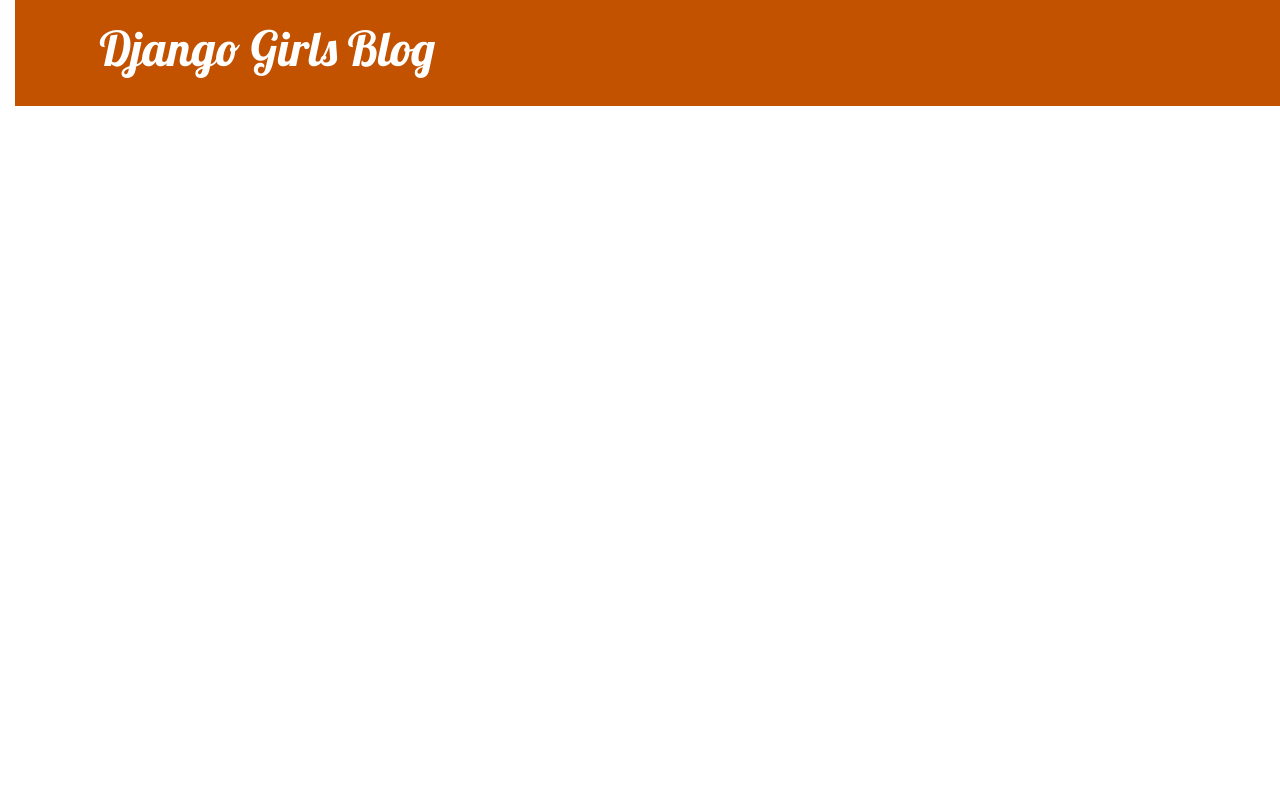
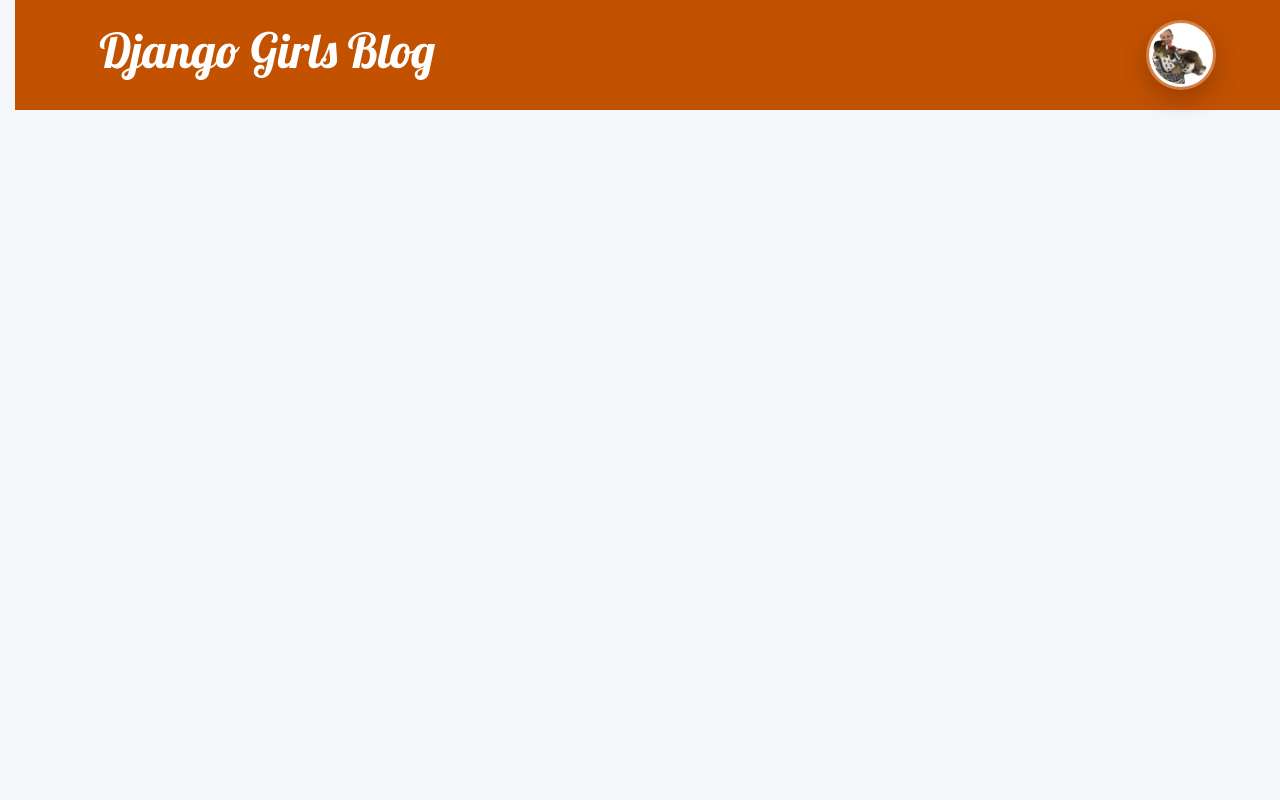
Before and after one commit to alenka134/my-first-blog, a Django app: page / in a window 1280 px wide. Run offline with Django 5.2, Linux system fonts and the light colour scheme; data that the repository does not hold is empty.

Commit message:
Update homepage styling
Add a header profile photo, neutral page background, and minor layout tweaks so the header doesn't overlap content.

```diff
--- a/blog/admin.py
+++ b/blog/admin.py
@@ -1,4 +1,6 @@
 from django.contrib import admin
 from .models import Post
 
-admin.site.register(Post)
+@admin.register(Post)
+class PostAdmin(admin.ModelAdmin):
+    list_display = ("title", "author", "published_date")
--- a/blog/static/css/blog.css
+++ b/blog/static/css/blog.css
@@ -1,4 +1,13 @@
 /* Basic styling (Django Girls style) */
+
+html, body {
+  height: 100%;
+}
+
+body {
+  padding-left: 15px;
+  background-color: #f6f7fb; /* neutral, soft */
+}
 
 .page-header {
   background-color: #C25100;
@@ -19,6 +28,38 @@
   font-family: 'Lobster', cursive;
 }
 
+.page-header-inner {
+  display: flex;
+  align-items: center;
+  justify-content: space-between;
+  gap: 16px;
+  flex-wrap: wrap;
+}
+
+.profile-photo-wrap {
+  width: 70px;
+  height: 70px;
+  border-radius: 999px;
+  background: rgba(255, 255, 255, 0.28);
+  display: grid;
+  place-items: center;
+  box-shadow: 0 10px 26px rgba(0, 0, 0, 0.22);
+}
+
+.profile-photo {
+  width: 64px;
+  height: 64px;
+  object-fit: cover;
+  border-radius: 999px;
+  background: #ffffff;
+  border: 3px solid rgba(255, 255, 255, 0.85);
+}
+
+/* Make sure header never visually collides with content */
+.page-header {
+  margin-bottom: 24px;
+}
+
 .date {
   color: #828282;
 }
@@ -30,59 +71,6 @@
 .post h2 a,
 .post h2 a:visited {
   color: #000000;
-}
-/* Page header */
-.page-header {
-    background-color: #C25100;
-    margin-top: 0;
-    margin-bottom: 40px;
-    padding: 20px 20px 20px 40px;
-}
-
-/* Header title */
-.page-header h1,
-.page-header h1 a,
-.page-header h1 a:visited,
-.page-header h1 a:active {
-    color: #ffffff;
-    font-size: 36pt;
-    text-decoration: none;
-}
-
-/* Headings */
-h1,
-h2,
-h3,
-h4 {
-    font-family: 'Lobster', cursive;
-}
-
-/* Date */
-.date {
-    color: #828282;
-    font-size: 14px;
-}
-
-/* Each post */
-.post {
-    margin-bottom: 70px;
-}
-
-/* Post title */
-.post h2 a,
-.post h2 a:visited {
-    color: #000000;
-    text-decoration: none;
-}
-
-/* Date alignment */
-.post > .date {
-    float: right;
-}
-
-/* General body spacing */
-body {
-    padding-left: 15px;
 }
 
 /* Buttons (optional, future use) */
--- a/blog/templates/blog/post_list.html
+++ b/blog/templates/blog/post_list.html
@@ -17,7 +17,17 @@
 <body>
     <header class="page-header">
         <div class="container">
-            <h1><a href="/">Django Girls Blog</a></h1>
+            <div class="page-header-inner">
+                <div class="page-header-left">
+                    <h1><a href="/">Django Girls Blog</a></h1>
+                </div>
+
+                <div class="page-header-right">
+                    <div class="profile-photo-wrap" aria-hidden="true">
+                        <img class="profile-photo" src="{% static 'img/dolchi.png' %}" alt="My photo">
+                    </div>
+                </div>
+            </div>
         </div>
     </header>
 
--- a/mysite/settings.py
+++ b/mysite/settings.py
@@ -107,6 +107,9 @@
         },
     }
 
+MEDIA_URL = '/media/'
+MEDIA_ROOT = BASE_DIR / 'media'
+
 
 
 # Security
--- a/mysite/urls.py
+++ b/mysite/urls.py
@@ -1,3 +1,5 @@
+from django.conf import settings
+from django.conf.urls.static import static
 from django.contrib import admin
 from django.urls import path, include
 
@@ -5,3 +7,6 @@
     path('admin/', admin.site.urls),
     path('', include('blog.urls')),
 ]
+
+if settings.DEBUG:
+    urlpatterns += static(settings.MEDIA_URL, document_root=settings.MEDIA_ROOT)
```
Also changed, not shown: blog/static/img/dolchi.png (added).
